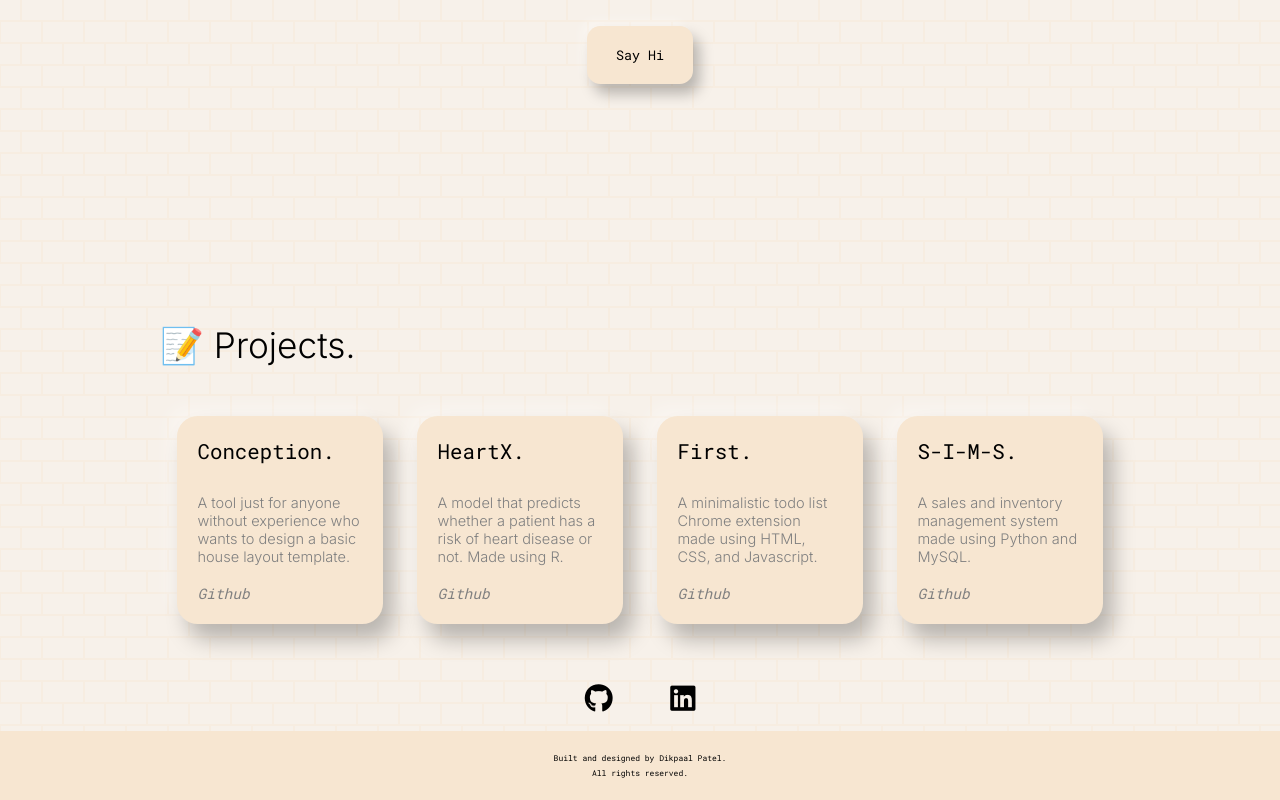
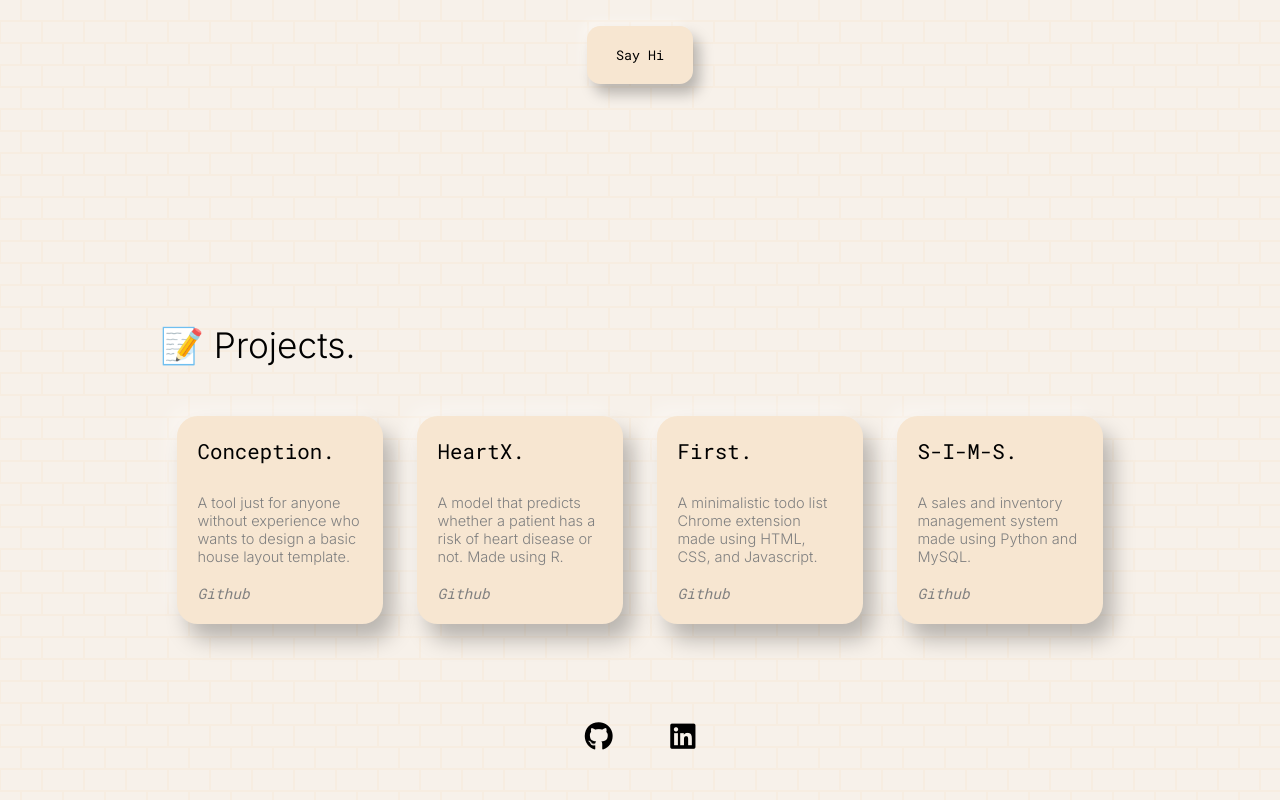
Before and after one commit to dikpaal/dikpaalpatel.com, a website: page index.html in a window 1280 px wide. Shown: the part 551-1351 px from the top of the page. Drawn offline with nearby package versions, Linux system fonts and the light colour scheme; a web font is replaced by a local one.

Commit message:
removed the footer

```diff
--- a/css/mysocials.css
+++ b/css/mysocials.css
@@ -7,9 +7,8 @@
     justify-content: center;
     align-items: center;
     font-size: 1.8em;
-    padding-bottom: 0.5em;
     position: absolute;
-    bottom: 1.5em;
+    bottom: 0.7em;
 }
 
 
--- a/index.html
+++ b/index.html
@@ -141,11 +141,6 @@
             <!-- <a target="_blank" href="https://www.instagram.com/dikpaalpatel/"><i class="fa-brands fa-square-instagram" style="color: #000000;"></i></a> -->
         </div>
 
-        <footer>
-            Built and designed by Dikpaal Patel.<br />
-            All rights reserved.
-        </footer>
-
         <script src="https://code.jquery.com/jquery-3.6.4.min.js"></script>
         <script src="https://unpkg.com/typed.js@2.1.0/dist/typed.umd.js"></script>
         <script type="module" src="js/app.js"></script>
```
